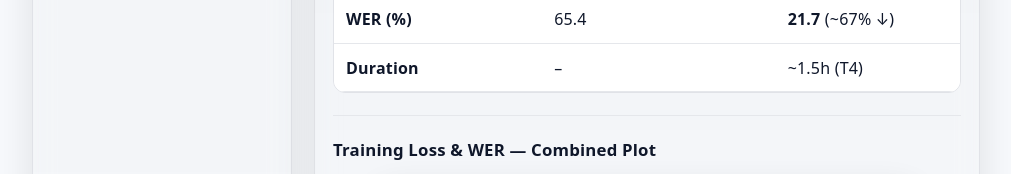
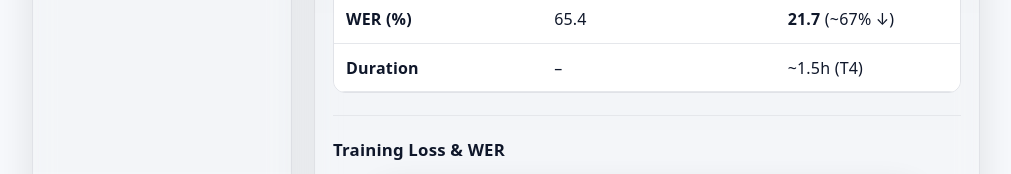
Before and after one commit to Leili-M/Fine-Tuning-Whisper-Non-Native-Speech, a plain HTML site: page index.html in a window 1280 px wide. Shown: the part 2080-2254 px from the top of the page, without its empty margins (134-1145 px from the left). Drawn offline with Linux system fonts and the light colour scheme.

Commit message:
Update header text for training loss plot

```diff
--- a/index.html
+++ b/index.html
@@ -236,7 +236,7 @@
           </div>
 
           <div class="hr"></div>
-          <h3>Training Loss & WER — Combined Plot</h3>
+          <h3>Training Loss & WER </h3>
 
           <!-- ONE combined image for all three charts -->
           <figure class="figure" aria-label="Combined training/eval curves">
```
